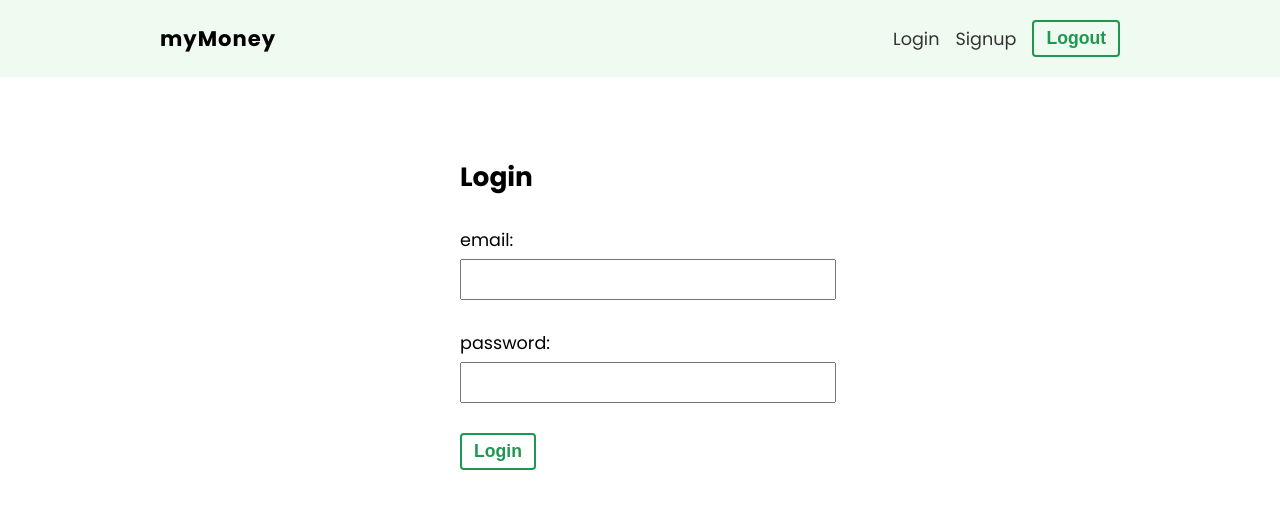
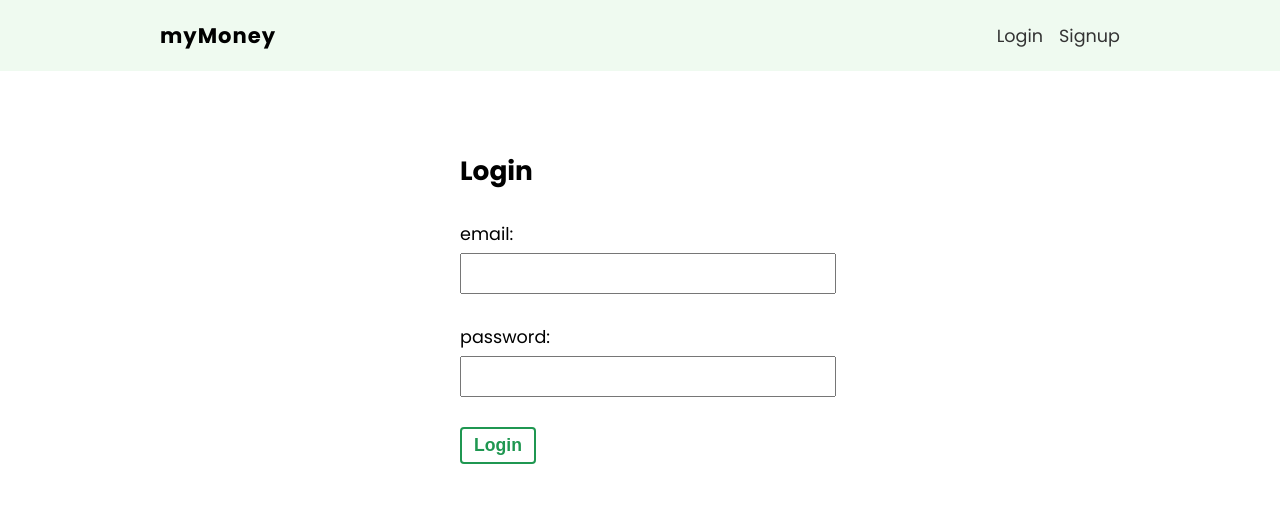
Before and after one commit to dgarcia1724/my-money, a React (Vite) app: page /login in a window 1280 px wide. Shown: the top 508 px of the page. Built offline with nearby package versions, Linux system fonts and the light colour scheme.

Commit message:
129. fresh start

```diff
--- a/src/components/Navbar.jsx
+++ b/src/components/Navbar.jsx
@@ -1,26 +1,40 @@
 import { Link } from "react-router-dom";
 import { useLogout } from "../hooks/useLogout";
+import { useAuthContext } from "../hooks/useAuthContext";
 
 // styles
 import styles from "./Navbar.module.css";
 
 function Navbar() {
   const { logout } = useLogout();
+  const { user } = useAuthContext();
 
   return (
     <nav className={styles.navbar}>
       <ul>
         <li className={styles.title}>myMoney</li>
+
+        {!user && (
+          <>
             <li>
               <Link to="/login">Login</Link>
+            </li>
+            <li>
               <Link to="/signup">Signup</Link>
             </li>
+          </>
+        )}
 
+        {user && (
+          <>
+            <li>hello, {user.displayName}</li>
             <li>
               <button className="btn" onClick={logout}>
                 Logout
               </button>
             </li>
+          </>
+        )}
       </ul>
     </nav>
   );
```
Lines whose indentation alone changed are shown as unchanged.
